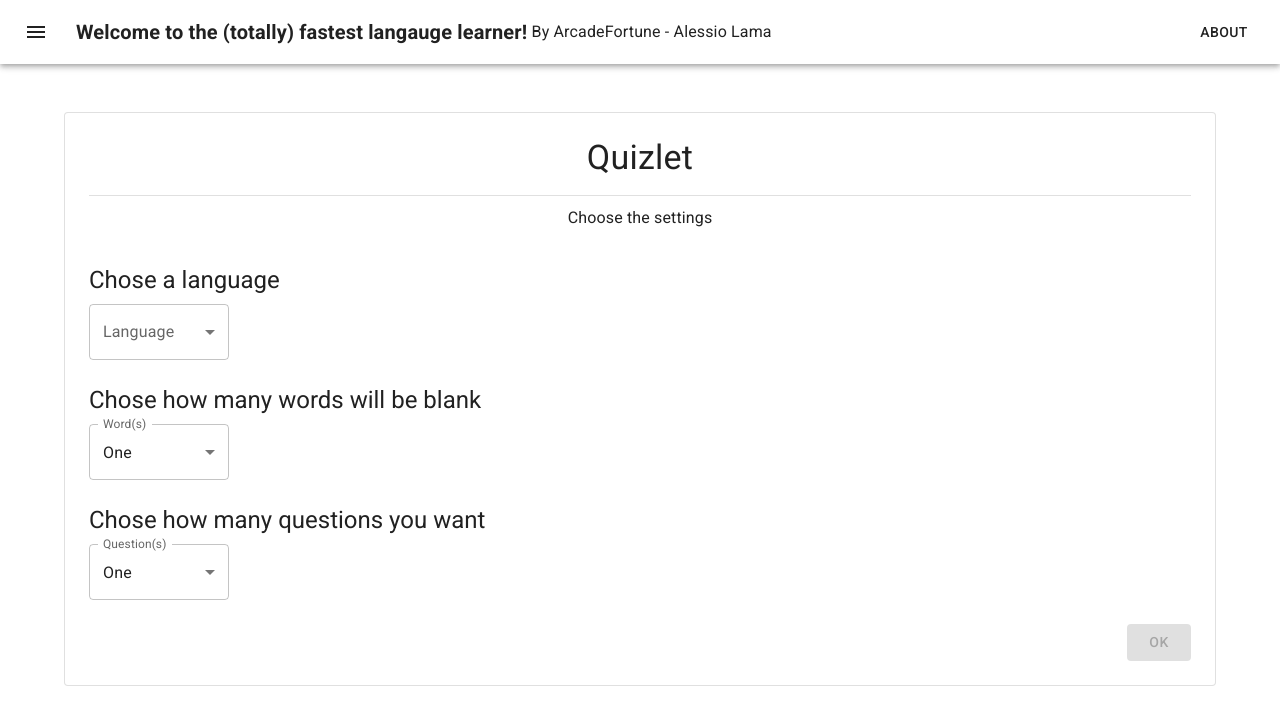
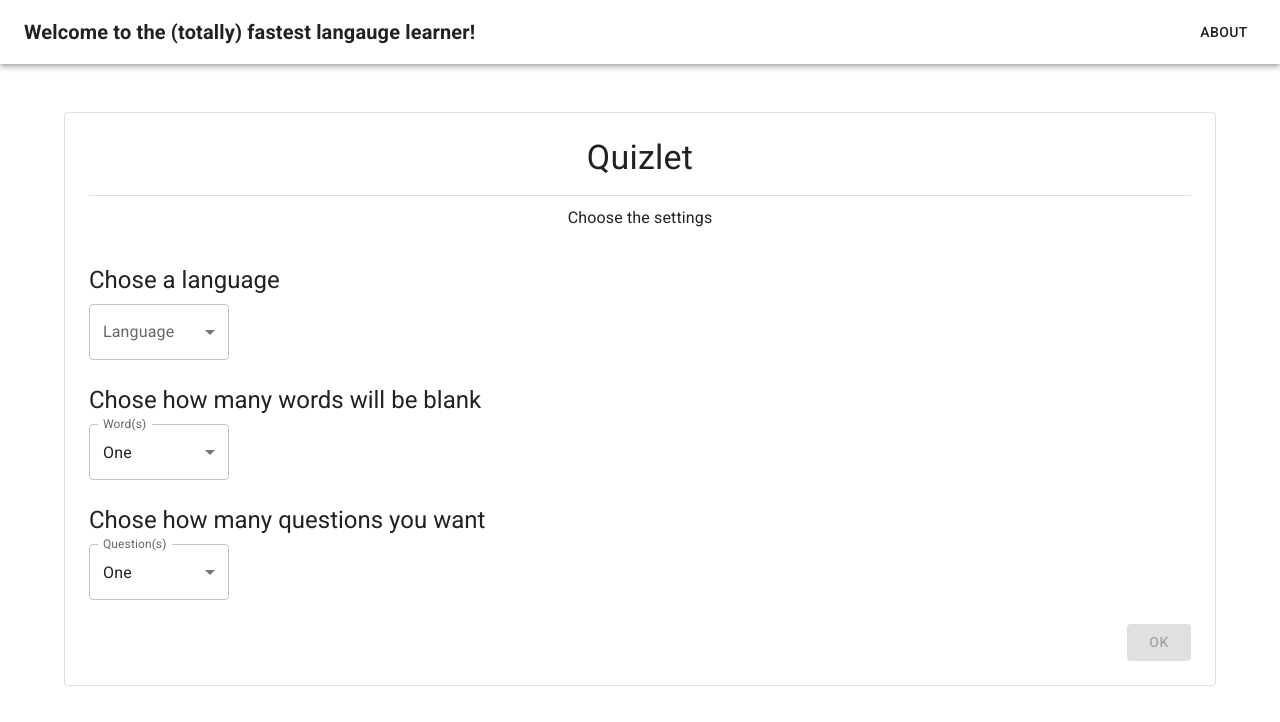
Before and after one commit to ArcadeFortune/quizlet, a React (Create React App) app: page / in a window 1280 px wide. Shown: the top 722 px of the page. Built offline with nearby package versions, Linux system fonts and the light colour scheme.

Commit message:
dev: removed unnecessary burger button

```diff
--- a/src/TopBar.js
+++ b/src/TopBar.js
@@ -8,7 +8,6 @@ import Divider from "@mui/material/Divider";
 
 export const TopBar = () => {
 	const title = "Welcome to the (totally) fastest langauge learner!";
-	const SubTitle = "By ArcadeFortune - Alessio Lama";
 
 	const handleAbout = () => {
 		alert("Made by ArcadeFortune - Alessio Lama");
@@ -17,15 +16,6 @@ export const TopBar = () => {
   return (
     <AppBar position="static" color="transparent">
       <Toolbar>
-        <IconButton
-          size="large"
-          edge="start"
-          color="inherit"
-          aria-label="menu"
-          sx={{ mr: 2 }}
-        >
-          <MenuIcon />
-        </IconButton>
         <Typography
           variant="h6"
           component="a"
@@ -40,13 +30,6 @@ export const TopBar = () => {
           {title}
         </Typography>
 
-        <Typography
-          variant="subtitle"
-          component="div"
-          sx={{ flexGrow: 100, color: "inherit" }}
-        >
-          {SubTitle}
-        </Typography>
         <Divider />
         <Button
           color="inherit"
```
